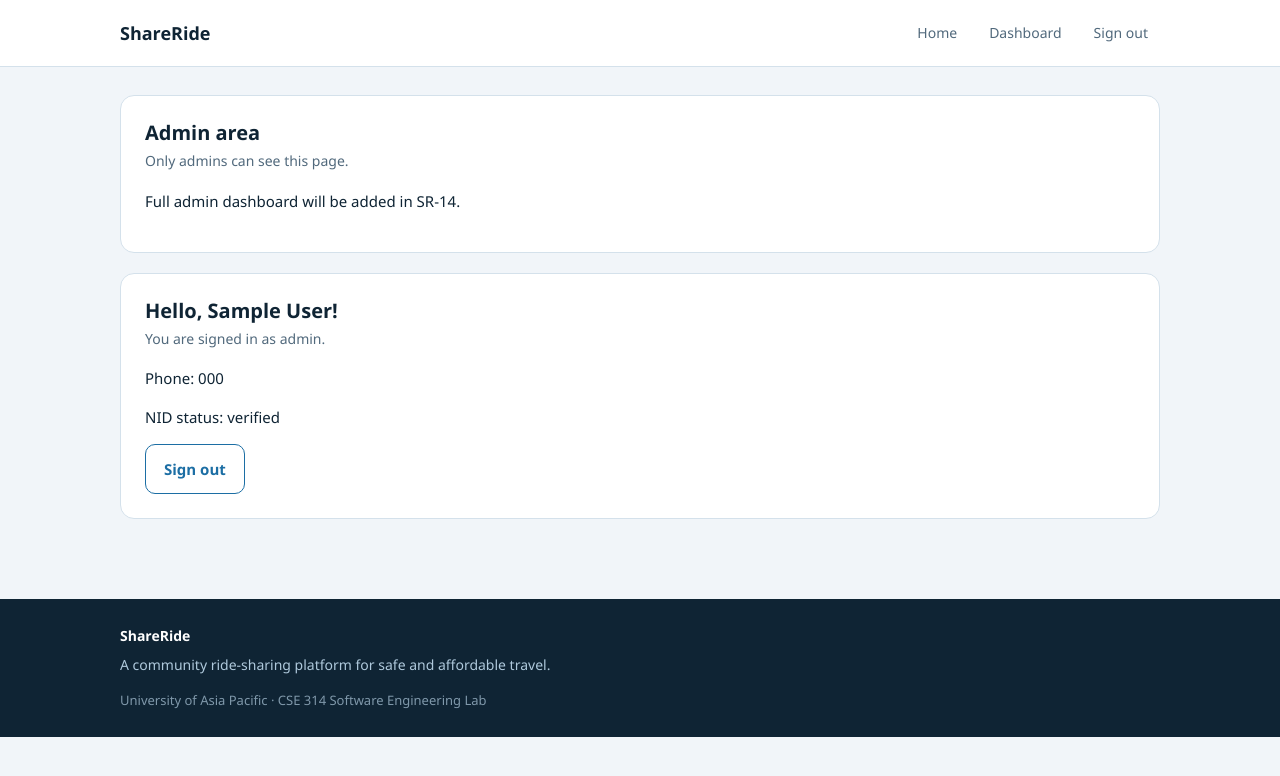
After one commit to Upoma26/ShareRide, a Flask app: page /admin in a window 1280 px wide. The commit adds this page. Shown: the top 776 px of the page. Run offline with Flask 3, Linux system fonts and the light colour scheme; a user stored in the database is signed in; tables that the repository leaves empty hold one stand-in row (values such as "Sample post").

Commit message:
SR-10: login, logout, role_required decorator and 20/30 minute session timeout

```diff
--- a/app.py
+++ b/app.py
@@ -1,7 +1,13 @@
-from flask import Flask
+import time
+
+from flask import Flask, session, flash, redirect, url_for
+from flask_login import current_user, logout_user
 
 from config import Config
 from extensions import db, login_manager
+
+ADMIN_TIMEOUT_MINUTES = 20
+USER_TIMEOUT_MINUTES = 30
 
 
 def create_app():
@@ -10,6 +16,9 @@ def create_app():
 
     db.init_app(app)
     login_manager.init_app(app)
+    login_manager.login_view = "auth.login"
+    login_manager.login_message = "Please sign in first."
+    login_manager.login_message_category = "warning"
 
     from models.user import User  # noqa: F401
     from models.otp import OTP  # noqa: F401
@@ -18,6 +27,28 @@ def create_app():
     app.register_blueprint(main_bp)
     from routes.auth import auth_bp
     app.register_blueprint(auth_bp)
+
+    @app.before_request
+    def check_session_timeout():
+        if not current_user.is_authenticated:
+            return None
+
+        if current_user.role == "admin":
+            limit = ADMIN_TIMEOUT_MINUTES * 60
+        else:
+            limit = USER_TIMEOUT_MINUTES * 60
+
+        now = time.time()
+        last_seen = session.get("last_seen", now)
+
+        if now - last_seen > limit:
+            logout_user()
+            session.pop("last_seen", None)
+            flash("You were signed out after a period of inactivity.", "warning")
+            return redirect(url_for("auth.login"))
+
+        session["last_seen"] = now
+        return None
 
     @app.cli.command("init-db")
     def init_db():
--- a/routes/auth.py
+++ b/routes/auth.py
@@ -1,9 +1,12 @@
 import re
+import time
 
 from flask import (
     Blueprint, render_template, request, flash, redirect, url_for,
     session, current_app,
 )
+
+from flask_login import login_user, logout_user, login_required, current_user
 
 from extensions import db
 from models.user import User
@@ -151,6 +154,40 @@ def resend_otp():
 
 @auth_bp.route("/login", methods=["GET", "POST"])
 def login():
+    if current_user.is_authenticated:
+        return redirect(url_for("main.dashboard"))
+
     if request.method == "POST":
-        flash("Login will be available soon.", "warning")
+        phone = request.form.get("phone", "").strip()
+        password = request.form.get("password", "")
+        user = User.query.filter_by(phone=phone).first()
+
+        if user is None or not user.check_password(password):
+            flash("Wrong phone number or password.", "danger")
+            return render_template("login.html")
+
+        if not user.phone_verified:
+            session["pending_user_id"] = user.id
+            flash("Please verify your phone number first.", "warning")
+            return redirect(url_for("auth.verify_otp_page"))
+
+        if not user.is_active_account:
+            flash(f"Your account is {user.account_status}. Please contact support.", "danger")
+            return render_template("login.html")
+
+        login_user(user)
+        session.permanent = True
+        session["last_seen"] = time.time()
+        flash(f"Welcome, {user.full_name}!", "success")
+        return redirect(url_for("main.dashboard"))
+
     return render_template("login.html")
+
+
+@auth_bp.route("/logout")
+@login_required
+def logout():
+    logout_user()
+    session.pop("last_seen", None)
+    flash("You have been signed out.", "success")
+    return redirect(url_for("auth.login"))
--- a/routes/main.py
+++ b/routes/main.py
@@ -1,4 +1,7 @@
 from flask import Blueprint, render_template
+from flask_login import login_required
+
+from utils.decorators import role_required
 
 main_bp = Blueprint("main", __name__)
 
@@ -6,3 +9,15 @@ main_bp = Blueprint("main", __name__)
 @main_bp.route("/")
 def index():
     return render_template("index.html")
+
+
+@main_bp.route("/dashboard")
+@login_required
+def dashboard():
+    return render_template("dashboard.html")
+
+
+@main_bp.route("/admin")
+@role_required("admin")
+def admin_home():
+    return render_template("dashboard.html", admin_area=True)
--- a/templates/base.html
+++ b/templates/base.html
@@ -13,8 +13,13 @@
       <a class="brand" href="{{ url_for('main.index') }}">ShareRide</a>
       <div class="navlinks">
         <a href="{{ url_for('main.index') }}">Home</a>
-       <a href="{{ url_for('auth.login') }}">Sign in</a>
-        <a href="{{ url_for('auth.register') }}">Register</a>
+      {% if current_user.is_authenticated %}
+          <a href="{{ url_for('main.dashboard') }}">Dashboard</a>
+          <a href="{{ url_for('auth.logout') }}">Sign out</a>
+        {% else %}
+          <a href="{{ url_for('auth.login') }}">Sign in</a>
+          <a href="{{ url_for('auth.register') }}">Register</a>
+        {% endif %}
       </div>
     </div>
   </nav>
--- /dev/null
+++ b/templates/dashboard.html
@@ -0,0 +1,19 @@
+{% extends "base.html" %}
+{% from "partials/card.html" import card %}
+{% from "partials/button.html" import button %}
+
+{% block title %}Dashboard · ShareRide{% endblock %}
+
+{% block content %}
+  {% if admin_area %}
+    {% call card("Admin area", "Only admins can see this page.") %}
+      <p>Full admin dashboard will be added in SR-14.</p>
+    {% endcall %}
+  {% endif %}
+
+  {% call card("Hello, " ~ current_user.full_name ~ "!", "You are signed in as " ~ current_user.role ~ ".") %}
+    <p>Phone: {{ current_user.phone }}</p>
+    <p>NID status: {{ current_user.verification_status }}</p>
+    {{ button("Sign out", style="secondary", href=url_for('auth.logout')) }}
+  {% endcall %}
+{% endblock %}
--- /dev/null
+++ b/utils/decorators.py
@@ -0,0 +1,21 @@
+from functools import wraps
+
+from flask import flash, redirect, url_for
+from flask_login import current_user
+
+
+def role_required(*roles):
+    def decorator(view):
+        @wraps(view)
+        def wrapped(*args, **kwargs):
+            if not current_user.is_authenticated:
+                flash("Please sign in first.", "warning")
+                return redirect(url_for("auth.login"))
+
+            if current_user.role not in roles:
+                flash("You do not have permission to open that page.", "danger")
+                return redirect(url_for("main.index"))
+
+            return view(*args, **kwargs)
+        return wrapped
+    return decorator
```
